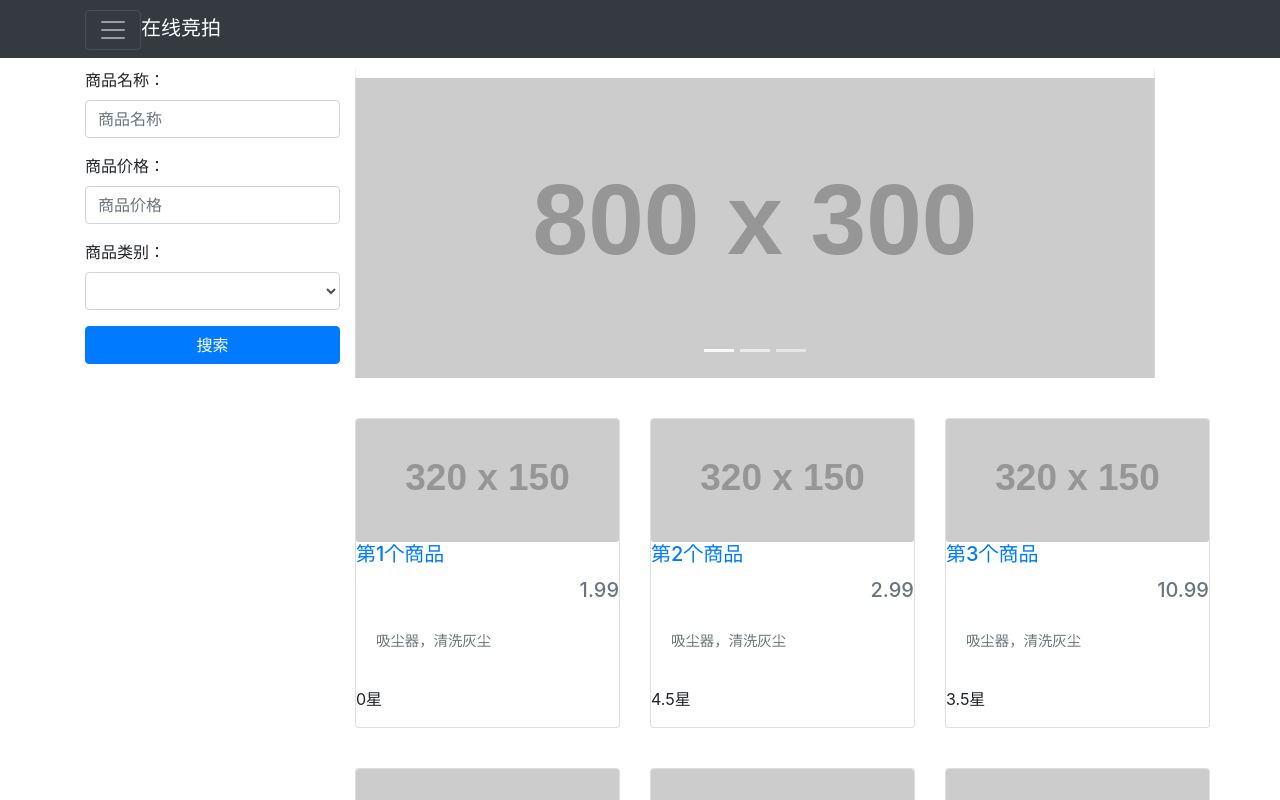
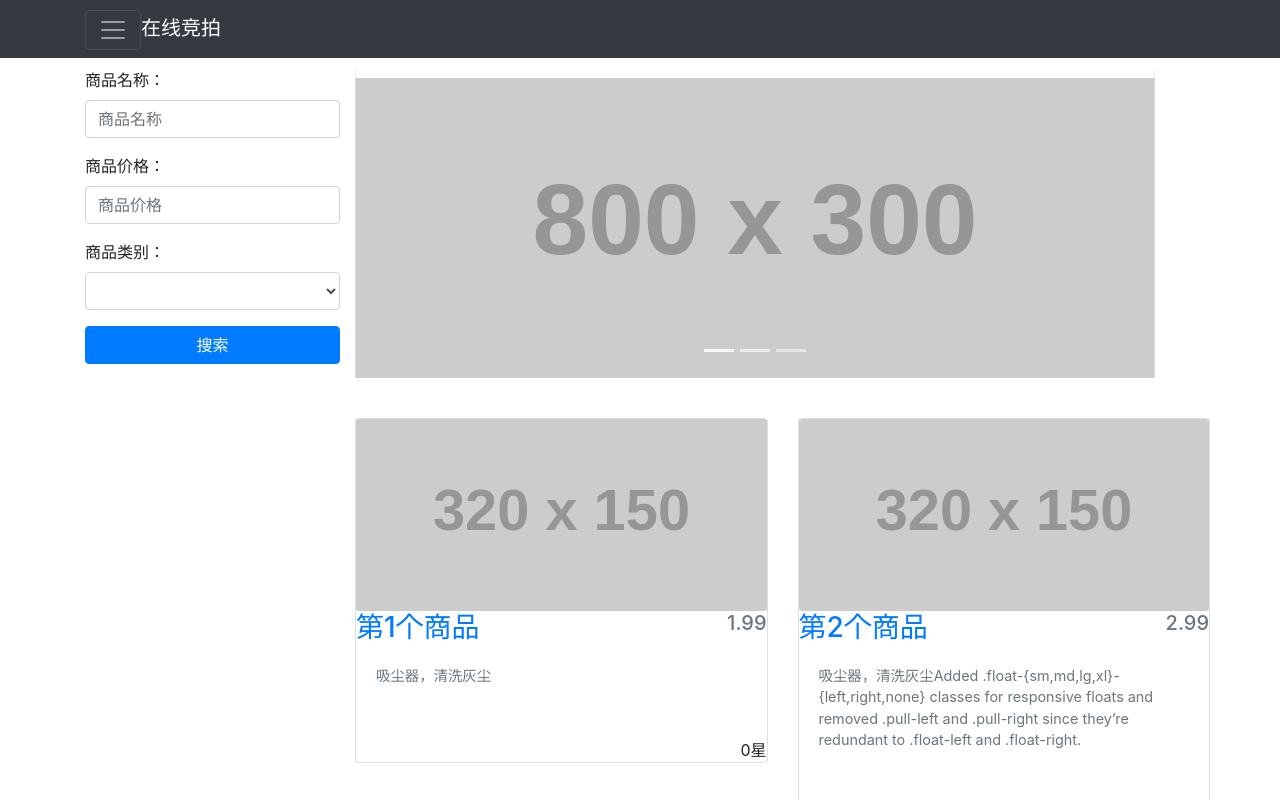
Before and after one commit to XueqiangDong/Auction, an Angular app: page / in a window 1280 px wide. Shown: the top 800 px of the page. Built offline with nearby package versions, Linux system fonts and the light colour scheme; some icons are missing.

Commit message:
add product detail

```diff
--- a/src/app/app.module.ts
+++ b/src/app/app.module.ts
@@ -13,10 +13,11 @@ import {ProductDetailComponent} from './product-detail/product-detail.component'
 import {HomeComponent} from './home/home.component';
 import {RouterModule, Routes} from '@angular/router';
 import {FormsModule} from '@angular/forms';
+import {ProductService} from './shared/product.service';
 
 const routeConfig: Routes = [
   {path: '', component: HomeComponent},
-  {path: 'product/:prodTitle', component: ProductDetailComponent},
+  {path: 'product/:productId', component: ProductDetailComponent},
 ];
 
 @NgModule({
@@ -36,7 +37,7 @@ const routeConfig: Routes = [
     FormsModule,
     RouterModule.forRoot(routeConfig)
   ],
-  providers: [],
+  providers: [ProductService],
   bootstrap: [AppComponent]
 })
 export class AppModule {
--- a/src/app/product-detail/product-detail.component.css
+++ b/src/app/product-detail/product-detail.component.css
@@ -3,3 +3,8 @@
   margin-top: 30px;
   margin-bottom: 20px;
 }
+.commentsProduct{
+  margin: 20px 5px;
+  background: antiquewhite;
+  width: 100%;
+}
--- a/src/app/product-detail/product-detail.component.html
+++ b/src/app/product-detail/product-detail.component.html
@@ -1,4 +1,26 @@
 <div>
   <img src="http://placehold.it/820x230" class="product-detail-img">
-  <h4>{{productTile}}</h4>
+  <div>
+    <h4>{{product.price}}元</h4>
+    <h4>{{product.title}}</h4>
+    <p>{{product.desc}}</p>
+  </div>
+  <div>
+    <p>{{comments.length}}</p>
+    <p>
+      <app-stars [rating]="product.rating"></app-stars>
+    </p>
+  </div>
 </div>
+<div>
+  <div class="row" *ngFor="let comment of comments">
+    <hr>
+    <div class="commentsProduct">
+      <app-stars [rating]="comment.rating"></app-stars>
+      <span>{{comment.user}}</span>
+      <span class="float-right">{{comment.timesstamp}}</span>
+      <hr>
+      <p>{{comment.content}}</p>
+    </div>
+  </div>
+</div>
--- a/src/app/product-detail/product-detail.component.ts
+++ b/src/app/product-detail/product-detail.component.ts
@@ -1,5 +1,6 @@
 import {Component, OnInit} from '@angular/core';
 import {ActivatedRoute} from '@angular/router';
+import {CommentProduct, Product, ProductService} from '../shared/product.service';
 
 @Component({
   selector: 'app-product-detail',
@@ -7,13 +8,18 @@ import {ActivatedRoute} from '@angular/router';
   styleUrls: ['./product-detail.component.css']
 })
 export class ProductDetailComponent implements OnInit {
-  protected productTile: string;
+  protected product: Product;
+  protected comments: CommentProduct[];
 
-  constructor(private routeInfo: ActivatedRoute) {
+  constructor(private routeInfo: ActivatedRoute,
+              private productService: ProductService
+  ) {
   }
 
   ngOnInit() {
-    this.productTile = this.routeInfo.snapshot.params['prodTitle'];
+    let productId: number = this.routeInfo.snapshot.params['productId'];
+    this.product = this.productService.getProduct(productId);
+    this.comments = this.productService.getCommentsForProductId(productId);
   }
 
 }
--- a/src/app/product/product.component.html
+++ b/src/app/product/product.component.html
@@ -1,10 +1,10 @@
 <div class="row">
-  <div *ngFor="let product of product" class="col-md-4 col-lg-4 product-card">
+  <div *ngFor="let product of products" class="col-md-6 col-lg-6 product-card">
     <div class="card">
       <img class="card-img" [src]="imgUrl" alt="商品">
       <div class="figure-caption">
-        <h5 class="card-title"><a [routerLink]="['/product',product.title]">{{product.title}}</a></h5>
-        <h5 class="text-right"><a>{{product.price}}</a></h5>
+        <span class="h3"><a [routerLink]="['/product',product.id]">{{product.title}}</a></span>
+        <span class="float-right h5"><a>{{product.price}}</a></span>
         <p class="card-body">{{product.desc}}</p>
       </div>
       <div>
--- a/src/app/product/product.component.ts
+++ b/src/app/product/product.component.ts
@@ -1,4 +1,5 @@
 import {Component, OnInit} from '@angular/core';
+import {Product, ProductService} from '../shared/product.service';
 
 @Component({
   selector: 'app-product',
@@ -7,35 +8,14 @@ import {Component, OnInit} from '@angular/core';
 })
 export class ProductComponent implements OnInit {
 
-  private product: Array<Product>;
-  public imgUrl = 'http://placehold.it/320x150';
+  private products: Product[];
+  private imgUrl = 'http://placehold.it/320x150';
 
-  constructor() {
+  constructor(private productService: ProductService) {
   }
 
   ngOnInit() {
-    this.product = [
-      new Product(1, '第1个商品', 1.99, 0, '吸尘器，清洗灰尘', ['电子产品', '装修家具']),
-      new Product(2, '第2个商品', 2.99, 4.5, '吸尘器，清洗灰尘', ['电子产品', '装修家具']),
-      new Product(3, '第3个商品', 10.99, 3.5, '吸尘器，清洗灰尘', ['电子产品', '装修家具', '灌溉系统']),
-      new Product(4, '第4个商品', 16.99, 1.5, '吸尘器，清洗灰尘', ['电子产品', '装修家具']),
-      new Product(5, '第5个商品', 41.99, 4.5, '吸尘器，清洗灰尘', ['电子产品', '装修家具']),
-      new Product(6, '第6个商品', 441.99, 5, '吸尘器，清洗灰尘', ['电子产品', '装修家具'])
-    ];
+    this.products = this.productService.getProducts();
   }
 
 }
-
-export class Product {
-  constructor(
-    public id: number,
-    public title: string,
-    public price: number,
-    public rating: number,
-    public desc: string,
-    public categories: Array<string>
-  ) {
-
-  }
-
-}
--- /dev/null
+++ b/src/app/shared/product.service.ts
@@ -0,0 +1,62 @@
+import {Injectable} from '@angular/core';
+
+@Injectable()
+export class ProductService {
+
+  protected products: Product[] = [
+    new Product(1, '第1个商品', 1.99, 0, '吸尘器，清洗灰尘', ['电子产品', '装修家具']),
+    new Product(2, '第2个商品', 2.99, 4.5, '吸尘器，清洗灰尘Added .float-{sm,md,lg,xl}-{left,right,none} classes for responsive floats and removed .pull-left and .pull-right since they’re redundant to .float-left and .float-right.', ['电子产品', '装修家具']),
+    new Product(3, '第3个商品', 10.99, 3.5, '吸尘器，清洗灰尘', ['电子产品', '装修家具', '灌溉系统']),
+    new Product(4, '第4个商品', 16.99, 1.5, 'Added .float-{sm,md,lg,xl}-{left,right,none} classes for responsive floats and removed .pull-left and .pull-right since they’re redundant to .float-left and .float-right.清洗灰尘', ['电子产品', '装修家具']),
+    new Product(5, '第5个商品', 41.99, 4.5, '吸尘器，清洗灰尘', ['电子产品', '装修家具']),
+    new Product(6, '第6个商品', 441.99, 5, '吸尘器，清洗灰尘', ['电子产品', '装修家具'])
+  ];
+  protected comments: CommentProduct[] = [
+    new CommentProduct(1, 1, '2017-03-05', '张三', 5, '东西很好'),
+    new CommentProduct(2, 1, '2016-03-05', '李四', 2, '一般'),
+    new CommentProduct(3, 1, '2015-03-05', '王五', 3, '一般'),
+    new CommentProduct(4, 2, '2018-03-05', '马六', 5, '东西超级好'),
+    new CommentProduct(5, 1, '2017-09-05', '严琦', 1, '差'),
+  ];
+
+  constructor() {
+  }
+
+  getProducts(): Product[] {
+    return this.products;
+  }
+
+  getProduct(id: number): Product {
+    return this.products.find((product) => product.id == id);
+  }
+
+  getCommentsForProductId(id: number): CommentProduct[] {
+    return this.comments.filter((comment: CommentProduct) => comment.productId == id);
+  }
+}
+
+export class Product {
+  constructor(
+    public id: number,
+    public title: string,
+    public price: number,
+    public rating: number,
+    public desc: string,
+    public categories: Array<string>
+  ) {
+
+  }
+
+}
+
+export class CommentProduct {
+  constructor(public id: number,
+              public productId: number,
+              public timesstamp: string,
+              public user: string,
+              public rating: number,
+              public content: string
+  ) {
+  }
+
+}
--- a/src/app/stars/stars.component.html
+++ b/src/app/stars/stars.component.html
@@ -1,5 +1,5 @@
 <p>
   <span *ngFor="let star of stars" class="fa fa-star"
   [class.fa-star-o]="star==0" [class.fa-star-half-o]="star==1"></span>
-  <span>{{rating}}星</span>
+  <span class="float-right">{{rating}}星</span>
 </p>
```
Also changed, not shown: 1 other file (tests, documents, lock files or other folders).
